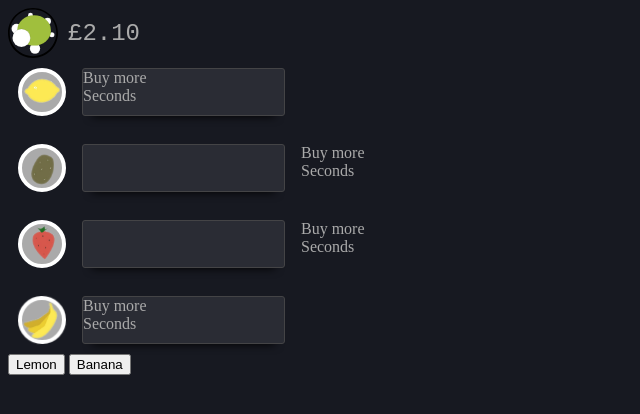
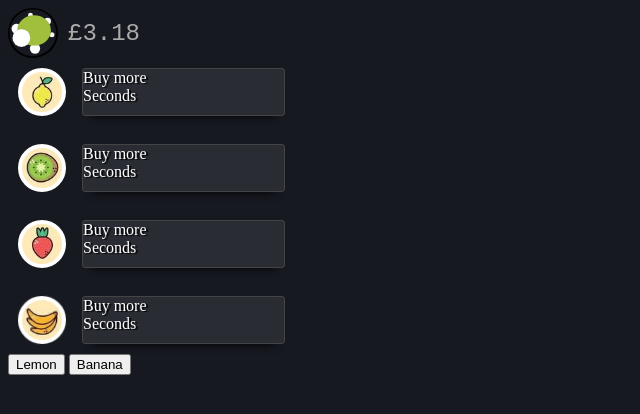
Before and after one commit to NukeTurtle/FruitInc, a plain HTML site: page index.html in a window 1280 px wide. Both pictures are taken after a click on the button "Lemon". Shown: the whole page, without its empty margins (0-640 px from the left). Drawn offline with Linux system fonts and the light colour scheme.

Commit message:
new fruit image

```diff
--- /dev/null
+++ b/fruits.js
@@ -0,0 +1,30 @@
+const fruits = [
+    {
+        name: "lemon",
+        cost: 4,
+        money: 1,
+        time: 1,
+        quantity: 0,
+    },
+    {
+        name: "kiwi",
+        cost: 20,
+        money: 60,
+        time: 2,
+        quantity: 0,
+    },
+    {
+        name: "strawbery",
+        cost: 400,
+        money: 50080,
+        time: 3,
+        quantity: 0,
+    },
+    {
+        name: "banana",
+        cost: 2000,
+        money: 500000,
+        time: 4,
+        quantity: 0,
+    },
+]
--- a/functions.js
+++ b/functions.js
@@ -1,34 +1,17 @@
+
+
 let moneyTotal = 0;
 const moneyDiv = document.querySelector("#money_total")
 moneyDiv.innerHTML = "$" + moneyTotal.toFixed(2);
 
 //* FRUITS *//
-const fruits = [
-    {
-        name: "lemon",
-        cost: 4,
-        money: 1,
-        time: 1
-    },
-    {
-        name: "kiwi",
-        cost: 20,
-        money: 60,
-        time: 2
-    },
-    {
-        name: "strawbery",
-        cost: 400,
-        money: 50080,
-        time: 3
-    },
-    {
-        name: "banana",
-        cost: 2000,
-        money: 500000,
-        time: 4,
-    },
-]
+// {
+//     name: "lemon",
+//     cost: 4,
+//     money: 1,
+//     time: 1,
+//     quantity: 0,
+// },
 
 function sleep(ms) {
     return new Promise(resolve => setTimeout(resolve, ms));
@@ -92,7 +75,7 @@ buyFruitButtons.forEach(button => {
     })
 })
 
-async function fruitManager(fruitName) {
+function fruitManager(fruitName) {
     let fruitButton = document.querySelector("." + fruitName);
     console.log(fruitName.index)
     const fruit = fruits.filter((fru) => fru.name)[0];
@@ -105,7 +88,7 @@ async function fruitManager(fruitName) {
         console.log("fruit.cost: ",fruit.cost);
         console.log("fruit.money: ",fruit.money);
         console.log("fruit.time: ",fruit.time);
-        await sleep((fruit.time * 1000));
+        sleep((fruit.time * 1000));
     }
 
     // const fruitManagerButtons = document.querySelectorAll(".fruit");
@@ -128,3 +111,14 @@ async function testFunc() {
     await sleep(5000);
     console.log("test");
 }
+
+
+
+
+
+
+// setup item UX
+// animation function for each fruit
+// function to buy fruit
+// function to sell fruit
+// function to display seconds
--- a/index.html
+++ b/index.html
@@ -17,47 +17,48 @@
             <div class="item">
                 <a href="#" class="fruit lemon"></a>
                 <div class="loader_bar">
-                    <div id="lemon"></div>
                     <div class="loader_items">
                         <div class="buy">Buy more</div>
                         <div id="class">Seconds</div>
                     </div>
+                    <div id="lemon"></div>
                 </div>
             </div>
             <div class="item">
-                    <a href="#" class="fruit kiwi"></a>
-                    <div class="loader_bar">
-                        <div id="kiwi"></div>
-                    </div>
-                    <div>
+                <a href="#" class="fruit kiwi"></a>
+                <div class="loader_bar">
+                    <div class="loader_items">
                         <div class="buy">Buy more</div>
                         <div id="class">Seconds</div>
                     </div>
+                    <div id="kiwi"></div>
+                </div>
             </div>
             <div class="item">
-                    <a href="#" class="fruit strawbery"></a>
-                    <div class="loader_bar">
-                        <div id="strawbery"></div>
-                    </div>
-                    <div>
+                <a href="#" class="fruit strawbery"></a>
+                <div class="loader_bar">
+                    <div class="loader_items">
                         <div class="buy">Buy more</div>
                         <div id="class">Seconds</div>
                     </div>
+                    <div id="strawbery"></div>
+                </div>
             </div>
             <div class="item">
                 <a href="#" class="fruit banana rotate_fruit"></a>
                 <div class="loader_bar">
-                    <div id="banana"></div>
                     <div class="loader_items">
                         <div class="buy">Buy more</div>
                         <div id="class">Seconds</div>
                     </div>
+                    <div id="banana"></div>
                 </div>
             </div>
         </div>
     </div>
     <button onclick="fruitManager('lemon')">Lemon</button>
     <button onclick="fruitManager('banana')">Banana</button>
+    <script src="fruits.js"></script>
     <script src="functions.js"></script>
 </body>
 </html>
--- a/style.css
+++ b/style.css
@@ -33,7 +33,7 @@ body{
     width: 40px;
     height: 40px;
     display: block;
-    background: url("fruits.png");
+    background: url("fruits.jpg");
     background-size: 400px;
     background-color: #aaa;
     border-radius: 50%;
@@ -43,20 +43,20 @@ body{
     border: 4px solid transparent;
 }
 .lemon{
-    background-position-x: 953px;
-    background-position-y: -27px;
+    background-position-x: 79px;
+    background-position-y: 1px;
 }
 .kiwi{
-    background-position-x: 1043px;
-    background-position-y: -157px;
+    background-position-x: 4px;
+    background-position-y: -40px;
 }
 .strawbery{
-    background-position-x: 1043px;
-    background-position-y: -207px;
+    background-position-x: 282px;
+    background-position-y: 0px;
 }
 .banana{
-    background-position-x: 107px;
-    background-position-y: -158px;
+    background-position-x: 363px;
+    background-position-y: -239px;
 }
 .loader_bar{
     width: 201px;
@@ -72,6 +72,8 @@ body{
     background-color: yellowgreen;
 }
 .loader_items{
+    color: #fff;
+    text-shadow: 2px 1px 1px black;
     position: absolute;
     z-index: 9;
 }
```
Also changed, not shown: fruits.jpg (added), fruits.png (deleted).
